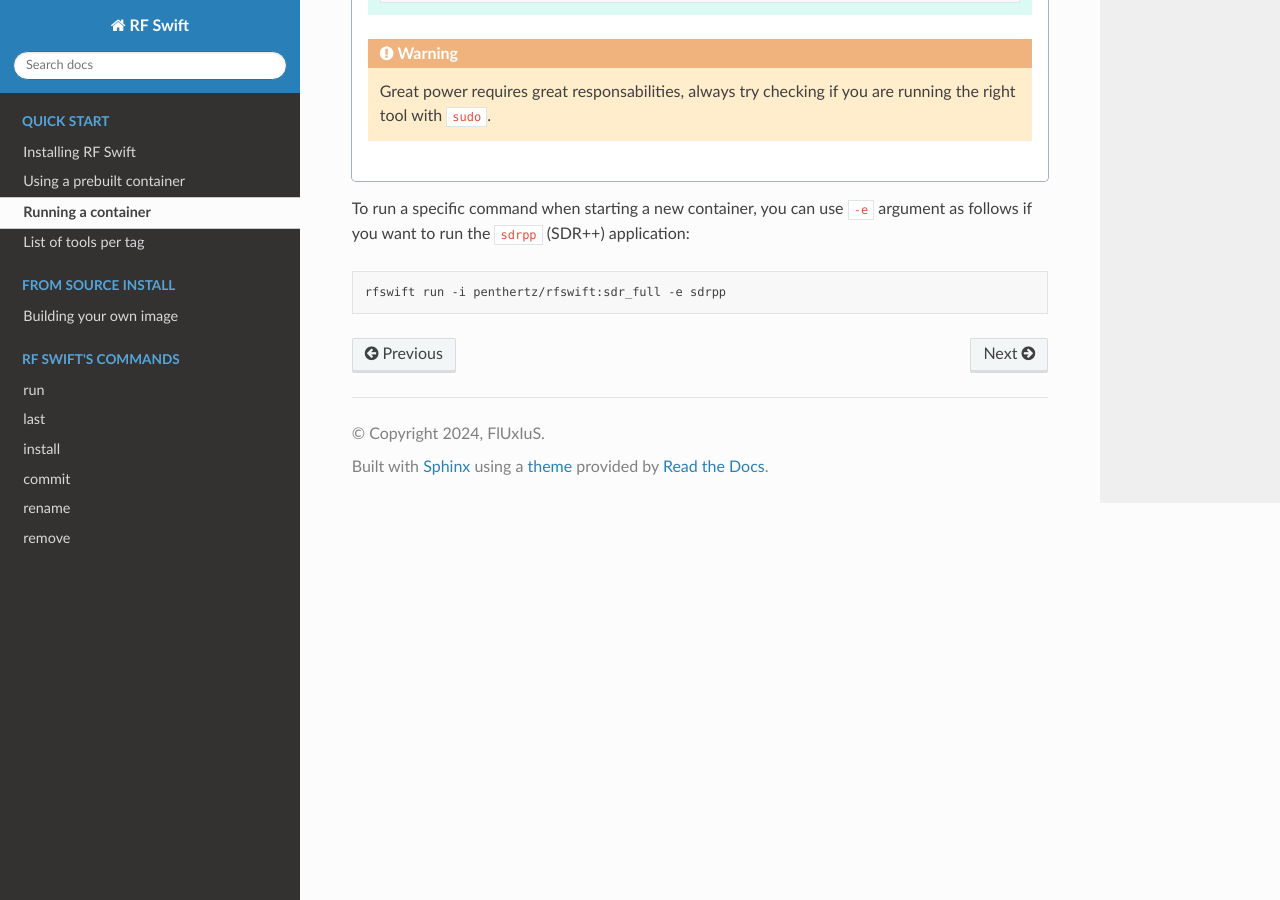
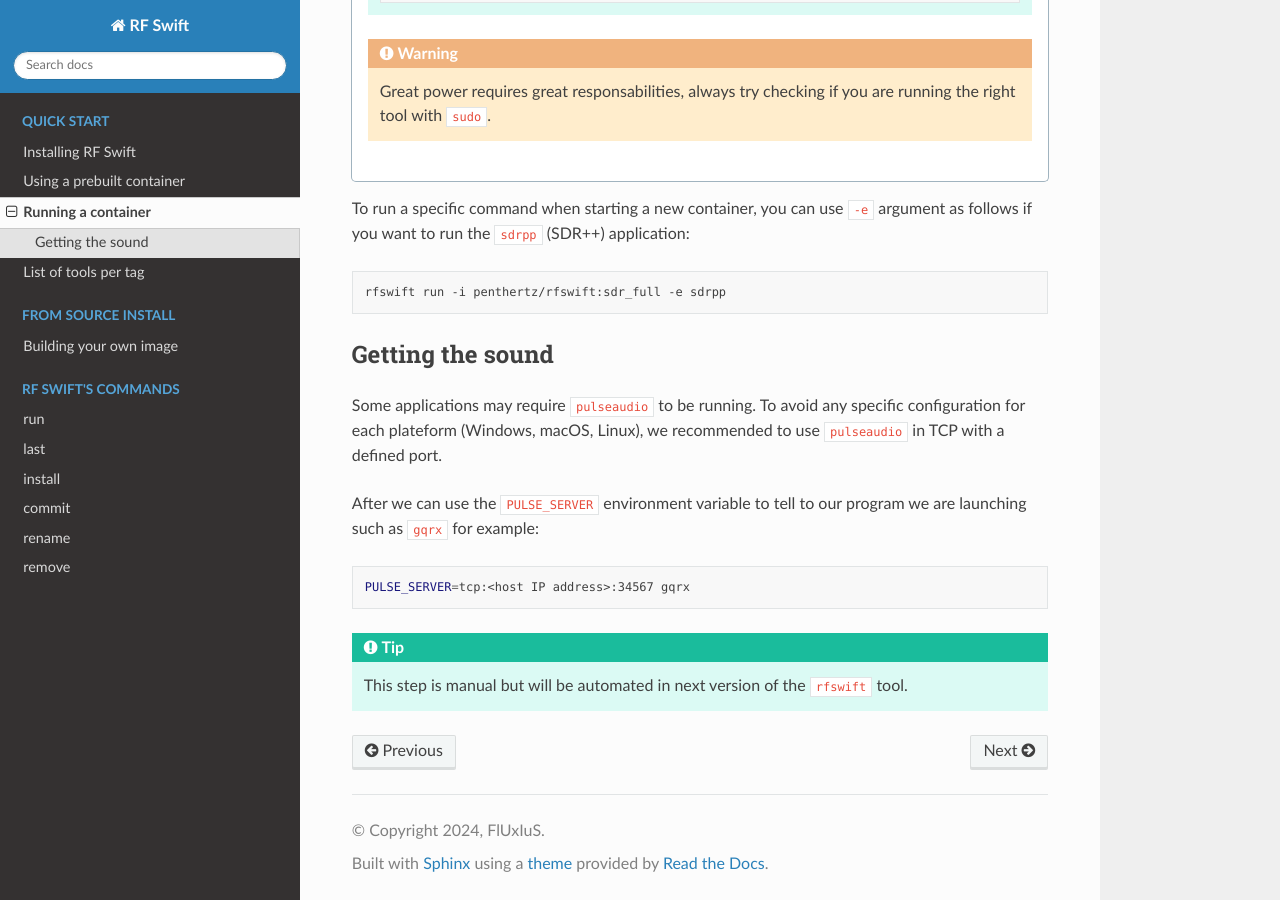
Before and after one commit to PentHertz/RF-Swift-docs, a Sphinx documentation site: the page built from source/getting-started/running_image.rst, in a window 1280 px wide and 900 px high, scrolled down 961 px. Built offline with Sphinx 7.4.7 and the Read the Docs theme 2.0.0, drawn with Linux system fonts in a browser that asks for light colours.

Commit message:
Some tips for the sound

```diff
--- a/source/getting-started/running_image.rst
+++ b/source/getting-started/running_image.rst
@@ -96,3 +96,22 @@ To run a specific command when starting a new container, you can use ``-e`` argu
 .. code-block:: bash
 
 	rfswift run -i penthertz/rfswift:sdr_full -e sdrpp
+
+
+
+Getting the sound
+''''''''''''''''''
+
+Some applications may require ``pulseaudio`` to be running.
+To avoid any specific configuration for each plateform (Windows, macOS, Linux), we recommended to use ``pulseaudio`` in TCP with a defined port.
+
+After we can use the ``PULSE_SERVER`` environment variable to tell to our program we are launching such as ``gqrx`` for example:
+
+
+.. code-block:: bash
+
+	PULSE_SERVER=tcp:<host IP address>:34567 gqrx
+
+.. tip::
+
+	This step is manual but will be automated in next version of the ``rfswift`` tool.
--- a/source/index.rst
+++ b/source/index.rst
@@ -49,8 +49,8 @@ The RF Swift project
 
 RF Swift includes different components to make RF hobbists, students/learners, professionnals, RF hackers, bug hunters' life easy.
 
-* :doc:`Go wrapper </the-rfswift-project/go-wrapper>`: instruments containers and hosts to simplify the use of tools that may require internet connectivity, display, sounds, USB accesses. This `rfswift` is the main program you will interact with to run clean containers, execute inside running or paused containers, and do many magic actions that will make things work without headache.
-* :doc:`Docker images </the-rfswift-project/docker-images>`: some pre-built Docker container images are available in RF Swift's repository. In case you wan to bake your own environment, preserve some spaces, and have a special set-up, you will also find some Docker files you can edit to fit your expectations.
+* Go wrapper: instruments containers and hosts to simplify the use of tools that may require internet connectivity, display, sounds, USB accesses. This `rfswift` is the main program you will interact with to run clean containers, execute inside running or paused containers, and do many magic actions that will make things work without headache.
+* Docker images: some pre-built Docker container images are available in RF Swift's repository. In case you wan to bake your own environment, preserve some spaces, and have a special set-up, you will also find some Docker files you can edit to fit your expectations.
 
 
 How to begin?
```
